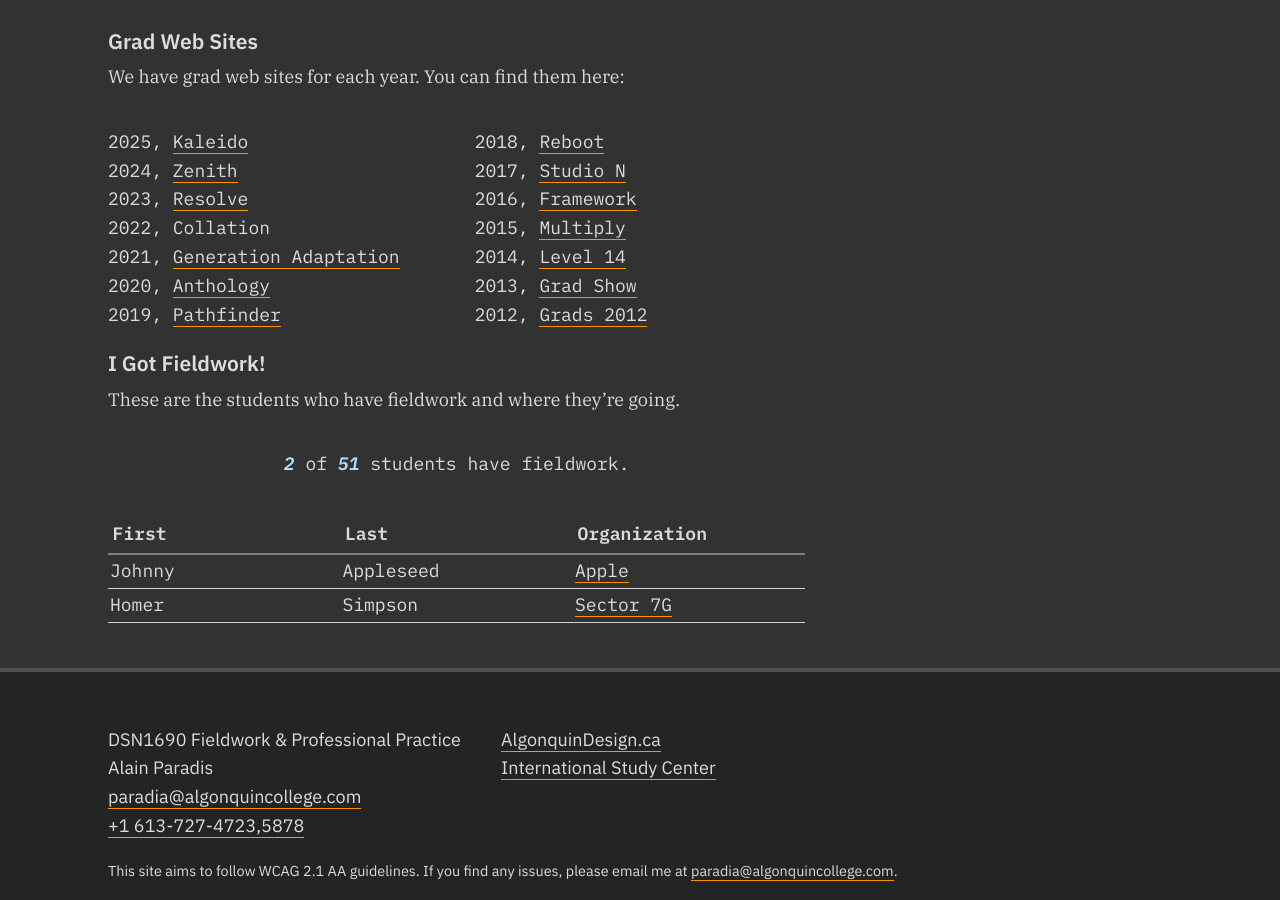
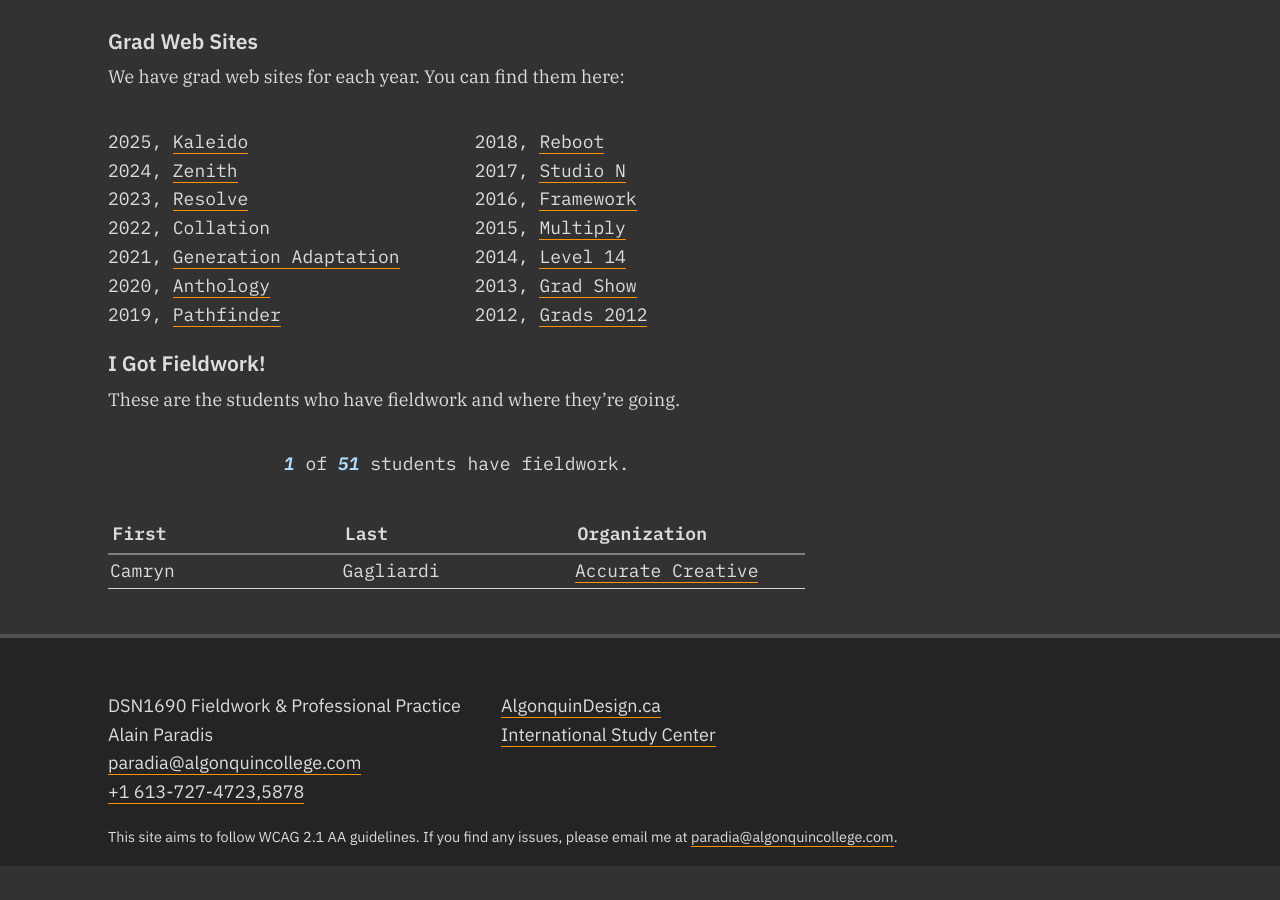
Before and after one commit to AlainParadis/wil, a Jekyll site: the page built from index.md, in a window 1280 px wide and 900 px high, scrolled down 696 px. Built offline with Jekyll 4.4.1, drawn with Linux system fonts in a browser that asks for light colours; after the commit the page ends 1562 px from its top, so only the background shows below that.

Commit message:
add camryn's fieldwork

```diff
--- a/_data/i-got-fieldwork.yml
+++ b/_data/i-got-fieldwork.yml
@@ -1,8 +1,4 @@
-- first_name: Johnny
-  last_name: Appleseed
-  studio_name: Apple
-  studio_url: https://www.apple.ca
-- first_name: Homer
-  last_name: Simpson
-  studio_name: Sector 7G
-  studio_url: https://www.disneyplus.com/en-ca/browse/page-e68fa3ee-0f68-402d-9cb8-56883ae4c9dd
+- first_name: Camryn
+  last_name: Gagliardi
+  studio_name: Accurate Creative
+  studio_url: https://accurate.ca
```
